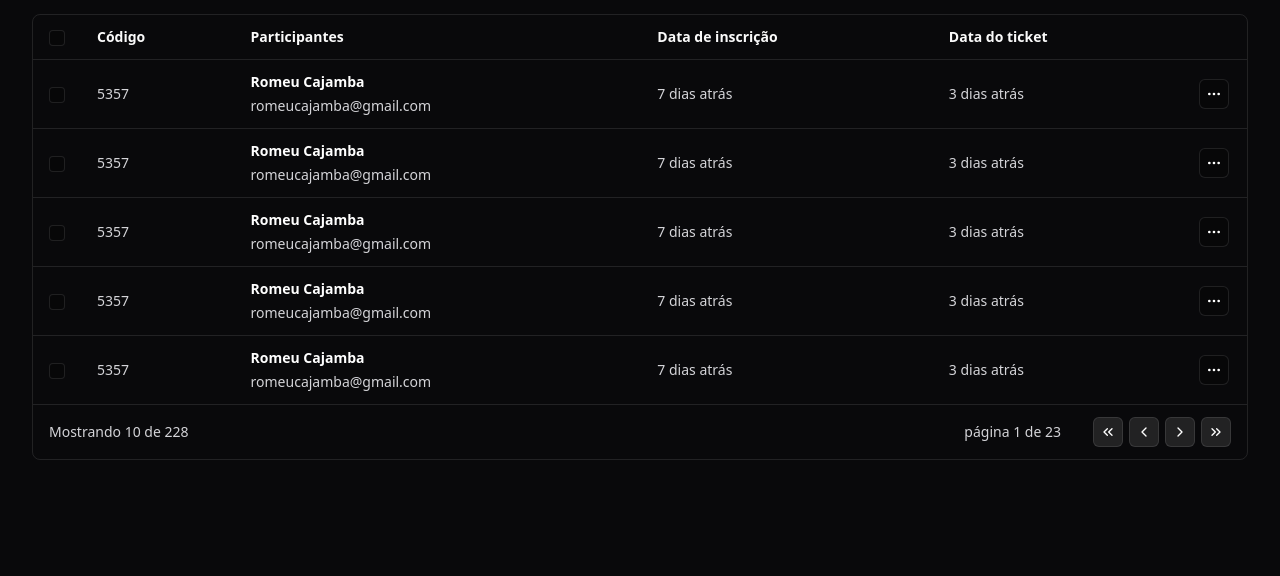
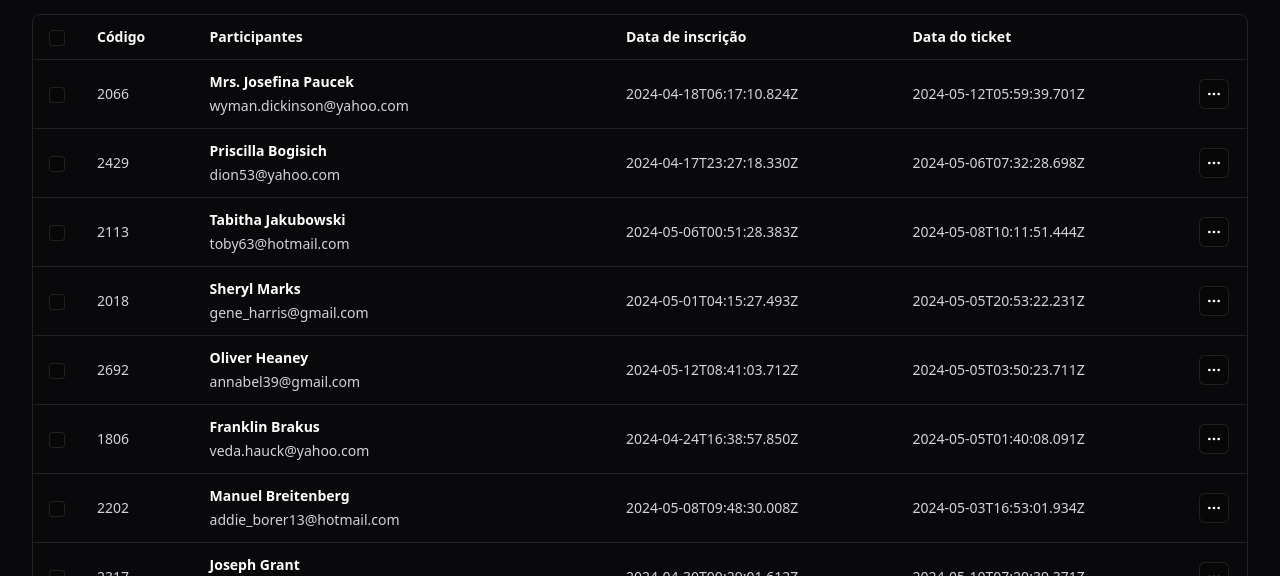
Before and after one commit to romeucajamba/event_manager, a React (Vite) app: page / in a window 1280 px wide. Shown: the part 376-952 px from the top of the page. Before the commit the page ends 856 px from the top, so only its background shows below. Built offline with nearby package versions, Linux system fonts and the light colour scheme.

Commit message:
feat:created fake users with fakerJS

```diff
--- a/package.json
+++ b/package.json
@@ -16,6 +16,7 @@
     "tailwind-merge": "^2.3.0"
   },
   "devDependencies": {
+    "@faker-js/faker": "^8.4.1",
     "@tailwindcss/forms": "^0.5.7",
     "@types/react": "^18.2.66",
     "@types/react-dom": "^18.2.22",
--- a/src/components/attendee_list.tsx
+++ b/src/components/attendee_list.tsx
@@ -4,6 +4,7 @@ import { Table } from './table';
 import { Theader } from './theader';
 import { TdCell } from './tdCell';
 import { TableRow } from './tableRow';
+import { attendees} from '../data/attendeeList';
 
 
 export function AttendeeList(){
@@ -34,21 +35,21 @@ export function AttendeeList(){
             </thead>
             <tbody>
                {
-                Array.from({length: 5}).map((_, index) => {
+                attendees.map(( attendee ) => {
                     return(
-                        <tr key={index} className='border-b border-white/10 hover:bg-white/5'>
+                        <tr key={attendee.id} className='border-b border-white/10 hover:bg-white/5'>
                         <TdCell className='py-3 px-4 text-sm font-semibold text-zinc-300'>
                                 <input type="checkbox" className='size-4 bg-black/20 rounded border-white/10' />
                             </TdCell>
-                            <TdCell>5357</TdCell>
+                            <TdCell>{attendee.id}</TdCell>
                             <TdCell>
                                 <div className='flex flex-col gap-1'>
-                                    <span className='font-semibold text-white'>Romeu Cajamba</span>
-                                    <span>romeucajamba@gmail.com</span>
+                                    <span className='font-semibold text-white'>{attendee.name}</span>
+                                    <span>{attendee.email}</span>
                                 </div>
                             </TdCell>
-                            <TdCell>7 dias atrás</TdCell>
-                            <TdCell>3 dias atrás</TdCell>
+                            <TdCell>{attendee.createdAt.toISOString()}</TdCell>
+                            <TdCell>{attendee.checkedInAt.toISOString()}</TdCell>
                             <TdCell>
                             <IconButton transparent>
                                 <MoreHorizontal className='size-4 text-white'/>
--- /dev/null
+++ b/src/data/attendeeList.ts
@@ -0,0 +1,13 @@
+import { faker } from '@faker-js/faker';
+
+
+export const attendees = Array.from({ length: 300}).map(() => {
+
+    return {
+        id: faker.number.int({min: 1000, max: 3000}),
+        name: faker.person.fullName(),
+        email: faker.internet.email().toLowerCase(),
+        createdAt: faker.date.recent({ days: 30}),
+        checkedInAt: faker.date.recent({ days: 10})
+    }
+})
```
Also changed, not shown: 2 other files (tests, documents, lock files or other folders).
